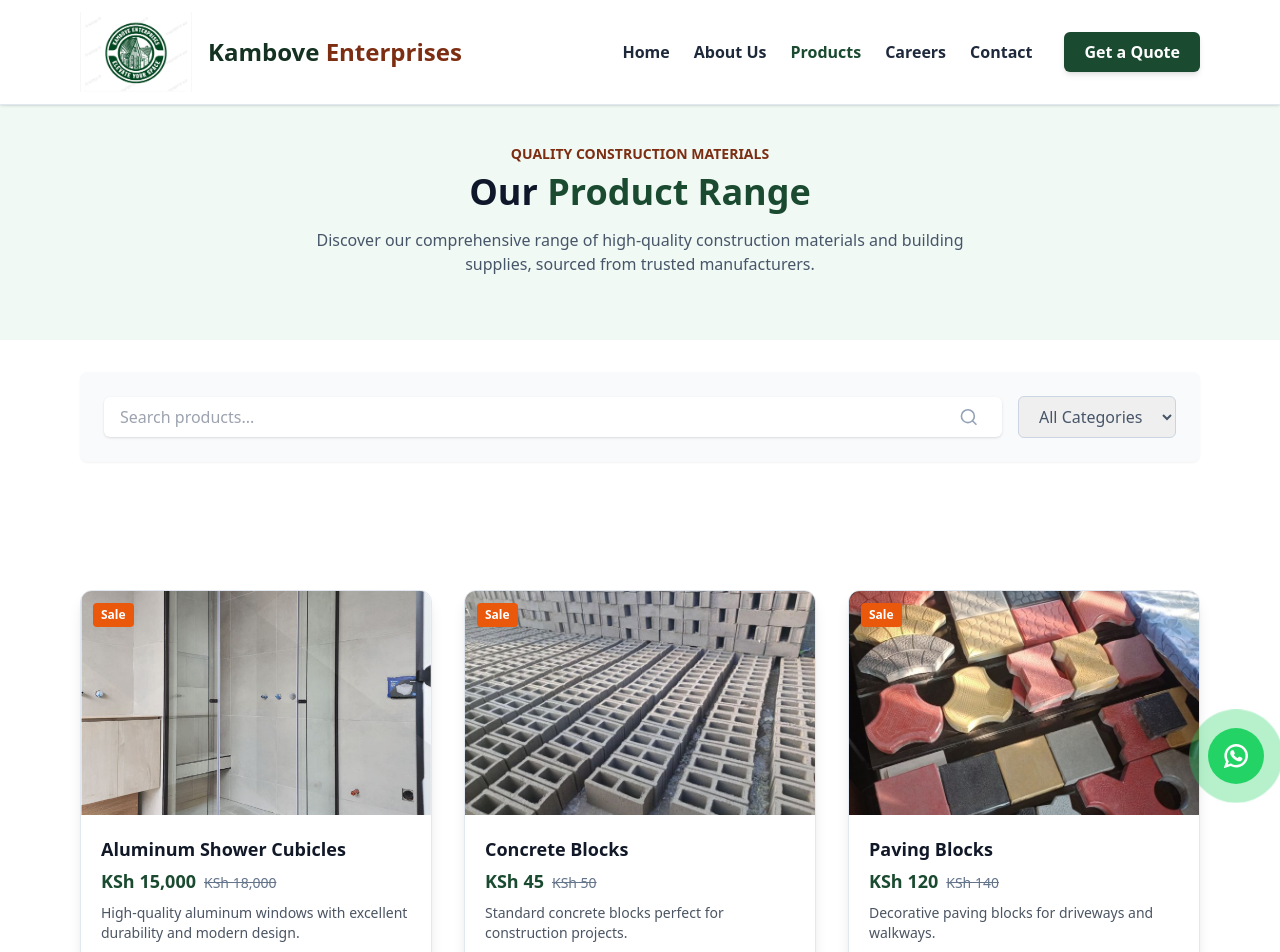
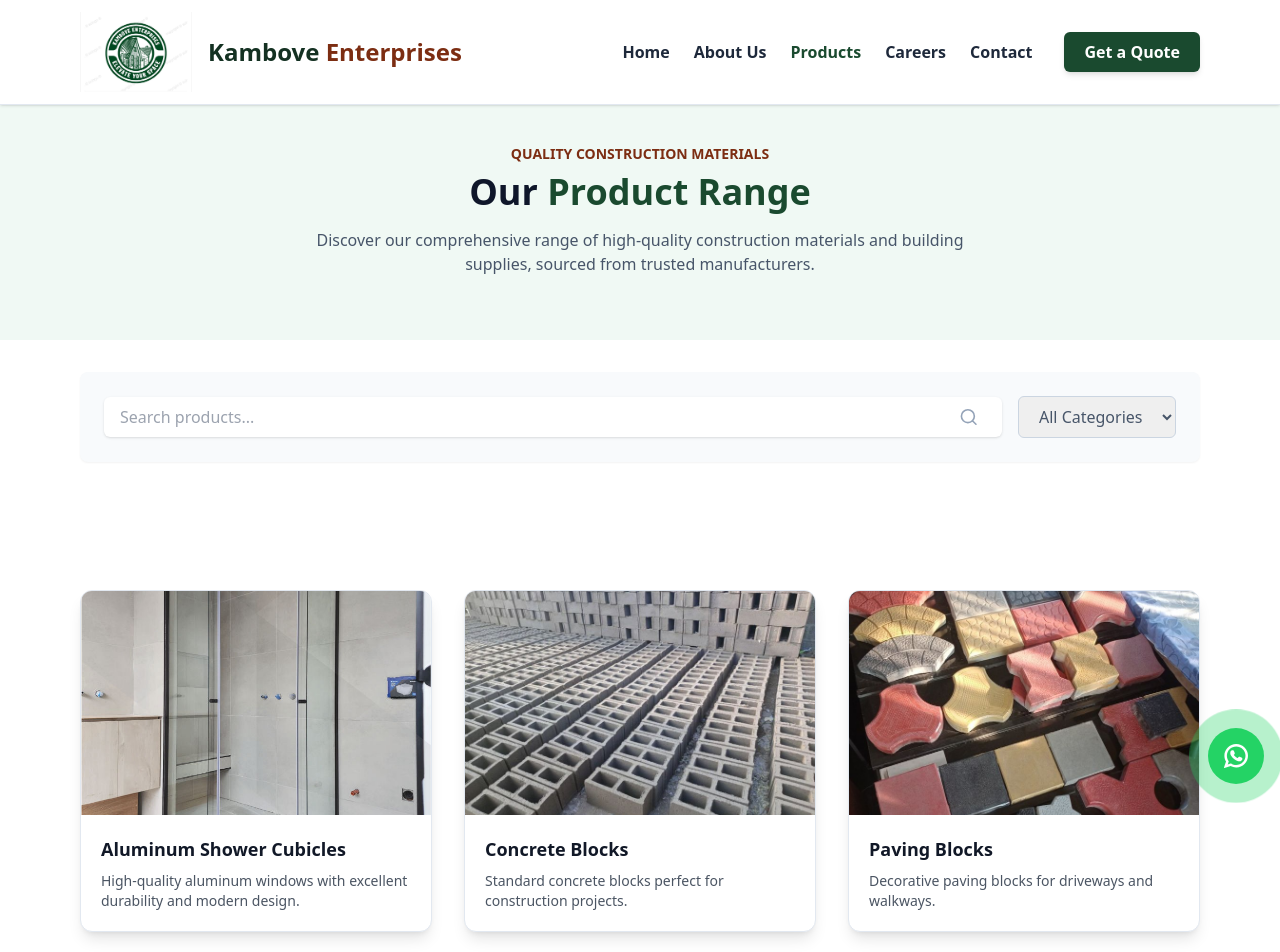
Before and after one commit to Nimmoh/construction-website, a React (Create React App) app: page /products in a window 1280 px wide. Shown: the top 952 px of the page. Built offline with nearby package versions, Linux system fonts and the light colour scheme.

Commit message:
Removed the price and sale status tags

```diff
--- a/src/components/ProductCard.jsx
+++ b/src/components/ProductCard.jsx
@@ -13,7 +13,7 @@ export default function ProductCard({product}){
                     Available
                   </span>
                 )} */}
-                 {!product.inStock && (
+                 {/* {!product.inStock && (
                     <span className="absolute top-3 right-3 bg-red-500 text-white text-xs font-semibold px-2 py-1 rounded">
                       Out of Stock
                     </span>
@@ -23,18 +23,18 @@ export default function ProductCard({product}){
                     <span className="absolute top-3 left-3 bg-accent-600 text-white text-xs font-semibold px-2 py-1 rounded">
                       Sale
                     </span>
-                  )}
+                  )} */}
               </div>
               <div className="p-5">
                 <h3 className="text-lg font-bold text-gray-900">{product.title}</h3>
-                <p className="text-primary-700 font-semibold text-lg mt-1">
+                {/* <p className="text-primary-700 font-semibold text-lg mt-1">
                     {product.price}
                     {product.originalPrice !== product.price && (
                       <span className="text-sm text-slate-500 font-normal line-through ml-2">
                         {product.originalPrice}
                       </span>
                     )}
-                  </p>
+                  </p> */}
 
                 <p className="text-gray-600 mt-2 text-sm">{product.desc}</p>
 
```
